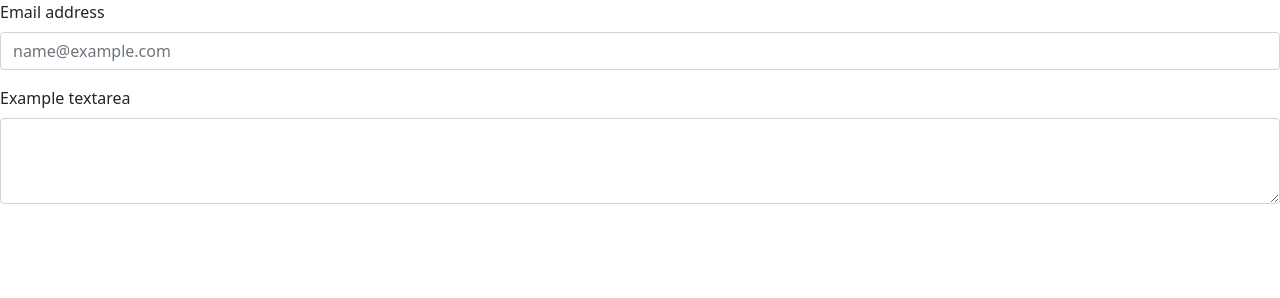
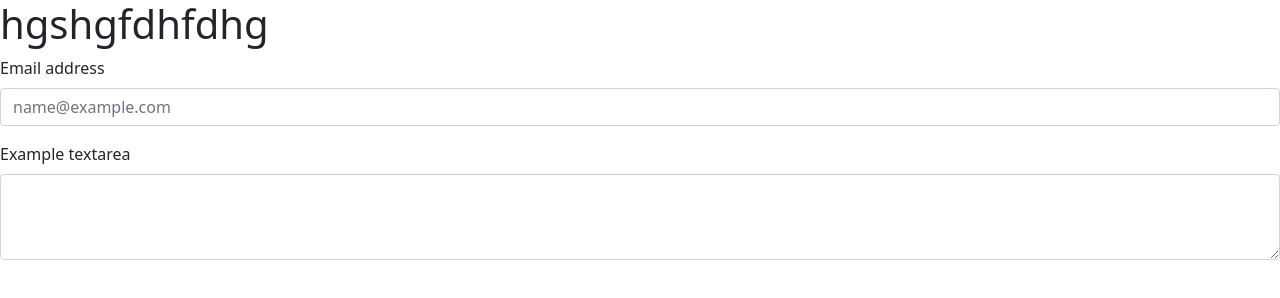
Before and after one commit to Sufyan-Rehman/bikeS, a plain HTML site: page contact.html in a window 1280 px wide. Drawn offline with nearby package versions, Linux system fonts and the light colour scheme.

Commit message:
tgtergedg

```diff
--- a/contact.html
+++ b/contact.html
@@ -9,6 +9,7 @@
     <script src="https://cdn.jsdelivr.net/npm/bootstrap@5.0.2/dist/js/bootstrap.bundle.min.js" integrity="sha384-MrcW6ZMFYlzcLA8Nl+NtUVF0sA7MsXsP1UyJoMp4YLEuNSfAP+JcXn/tWtIaxVXM" crossorigin="anonymous"></script>
 </head>
 <body>
+    <h1>hgshgfdhfdhg</h1>
     <div class="mb-3">
         <label for="exampleFormControlInput1" class="form-label">Email address</label>
         <input type="email" class="form-control" id="exampleFormControlInput1" placeholder="name@example.com">
```
